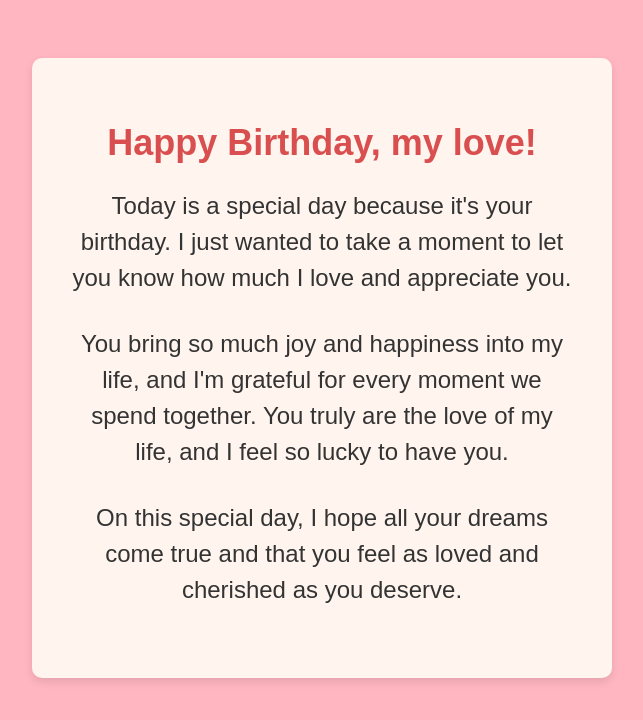
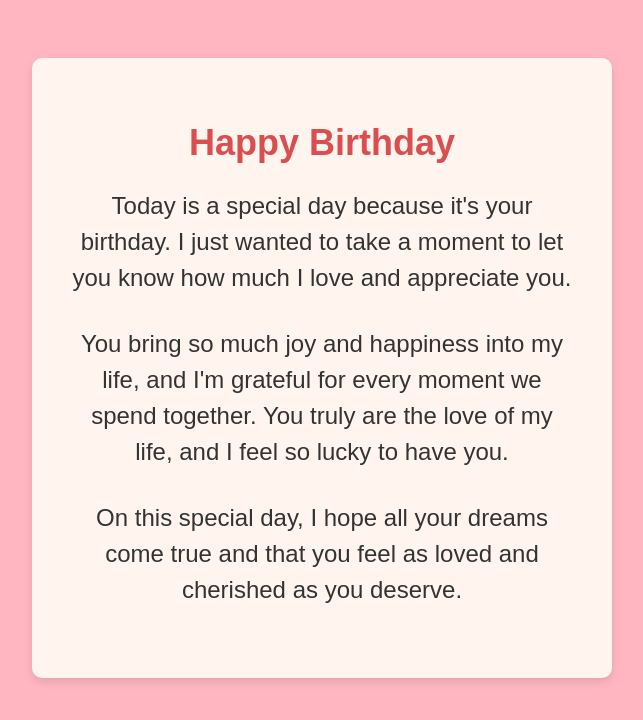
Before and after one commit to kapilpandya/birthdaywish, a plain HTML site: page index.html in a window 1280 px wide. Shown: the whole page, without its empty margins (318-961 px from the left). Drawn offline with Linux system fonts and the light colour scheme.

Commit message:
initial commit

```diff
--- a/index.html
+++ b/index.html
@@ -53,7 +53,7 @@
 </head>
 <body>
 	<div class="card">
-		<h1>Happy Birthday, my love!</h1>
+		<h1>Happy Birthday</h1>
 		<p>Today is a special day because it's your birthday. I just wanted to take a moment to let you know how much I love and appreciate you.</p>
 		<p>You bring so much joy and happiness into my life, and I'm grateful for every moment we spend together. You truly are the love of my life, and I feel so lucky to have you.</p>
 		<p>On this special day, I hope all your dreams come true and that you feel as loved and cherished as you deserve.</p>
```
